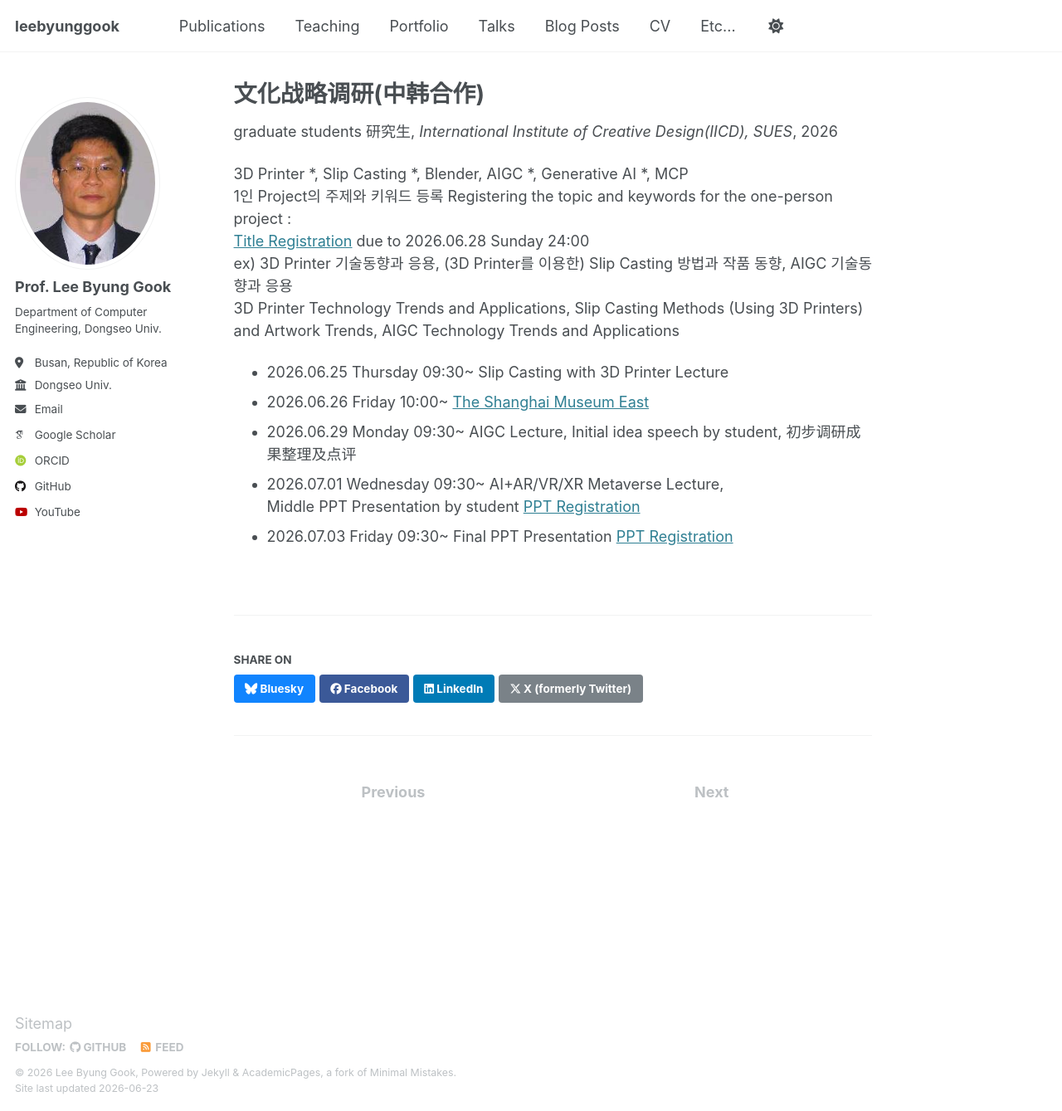
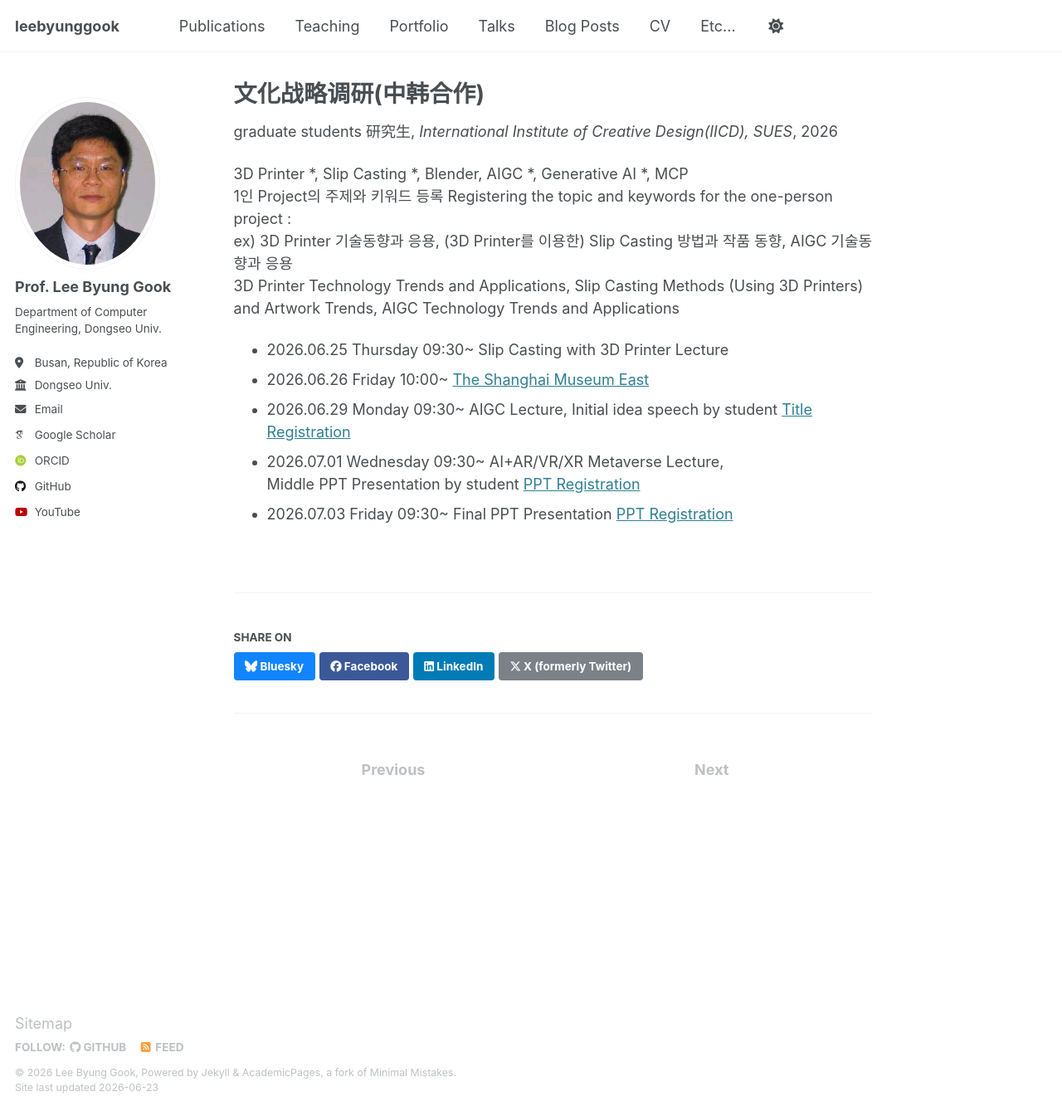
Before and after one commit to leebyunggook/leebyunggook.github.io, a Jekyll site: the page built from _teaching/2026-spring-teaching-10.md, in a window 1280 px wide and 1339 px high. Shown: the whole window at 83% size. Built offline with Jekyll 4.4.1, drawn with Linux system fonts in a browser that asks for light colours; some web fonts are replaced.

Commit message:
Update 2026-spring-teaching-10.md

```diff
--- a/_teaching/2026-spring-teaching-10.md
+++ b/_teaching/2026-spring-teaching-10.md
@@ -10,12 +10,11 @@ location: "Shanghai, China"
 
 3D Printer *, Slip Casting *, Blender, AIGC *, Generative AI *, MCP
 1인 Project의 주제와 키워드 등록 Registering the topic and keywords for the one-person project :
-[Title Registration](https://f.kdocs.cn/g/tPz0zkac/) due to 2026.06.28 Sunday 24:00
 ex) 3D Printer 기술동향과 응용, (3D Printer를 이용한) Slip Casting 방법과 작품 동향, AIGC 기술동향과 응용
 3D Printer Technology Trends and Applications, Slip Casting Methods (Using 3D Printers) and Artwork Trends, AIGC Technology Trends and Applications
 * 2026.06.25 Thursday 09:30~ Slip Casting with 3D Printer Lecture
 * 2026.06.26 Friday 10:00~ [The Shanghai Museum East](https://www.shanghaimuseum.net/mu/frontend/pg/en/service/visit-east)
-* 2026.06.29 Monday 09:30~ AIGC Lecture, Initial idea speech by student, 初步调研成果整理及点评
+* 2026.06.29 Monday 09:30~ AIGC Lecture, Initial idea speech by student [Title Registration](https://f.kdocs.cn/g/tPz0zkac/)
 * 2026.07.01 Wednesday 09:30~ AI+AR/VR/XR Metaverse Lecture,
   Middle PPT Presentation by student [PPT Registration](https://f.kdocs.cn/g/VOoFe4bH/)
 * 2026.07.03 Friday 09:30~ Final PPT Presentation [PPT Registration](https://f.kdocs.cn/g/VOoFe4bH/)
```
